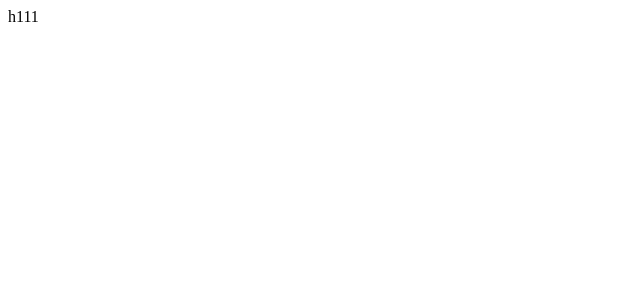
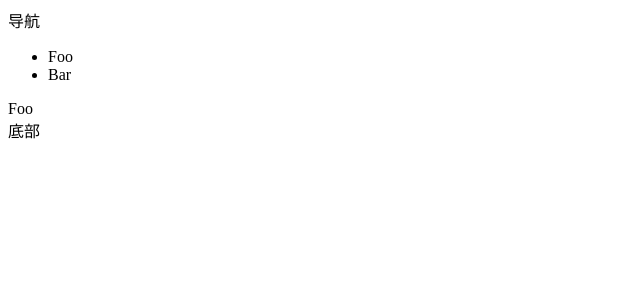
Before and after one commit to wangcmcc/mangosteen, a Vue app: page /#/ in a window 1280 px wide. Shown: the top 300 px of the page, without its empty margins (0-640 px from the left). Built offline with nearby package versions, Linux system fonts and the light colour scheme.

Commit message:
添加路由

```diff
--- a/src/App.tsx
+++ b/src/App.tsx
@@ -1,6 +1,25 @@
 import { defineComponent, ref } from "vue";
+import { RouterView } from "vue-router";
 export const App = defineComponent({
   setup() {
-    return () => <div>h111</div>;
+    return () => (
+      <>
+        <header>
+          导航
+          <ul>
+            <li>
+              <router-link to="./">Foo</router-link>
+            </li>
+            <li>
+              <router-link to="/bar">Bar</router-link>
+            </li>
+          </ul>
+        </header>
+        <div>
+          <RouterView />
+        </div>
+        <footer>底部</footer>
+      </>
+    );
   },
 });
--- /dev/null
+++ b/src/views/Bar.tsx
@@ -0,0 +1,8 @@
+import { defineComponent, ref } from 'vue';
+export const Bar = defineComponent({
+  setup() {
+    return () => (
+      <div>Bar</div>
+    );
+  },
+});
--- /dev/null
+++ b/src/views/Foo.tsx
@@ -0,0 +1,8 @@
+import { defineComponent, ref } from 'vue';
+export const Foo = defineComponent({
+  setup() {
+    return () => (
+      <div>Foo</div>
+    );
+  },
+});
--- a/vite.config.ts
+++ b/vite.config.ts
@@ -4,7 +4,7 @@
 
 // https://vitejs.dev/config/
 export default defineConfig({
-  base: '/mangosteen/dist/',
+  // base: '/mangosteen/dist/',
   plugins: [
     vue(),
     vueJsx({
```
Also changed, not shown: src/main.ts (+16 -1 lines), 4 other files (tests, documents, lock files or other folders).
